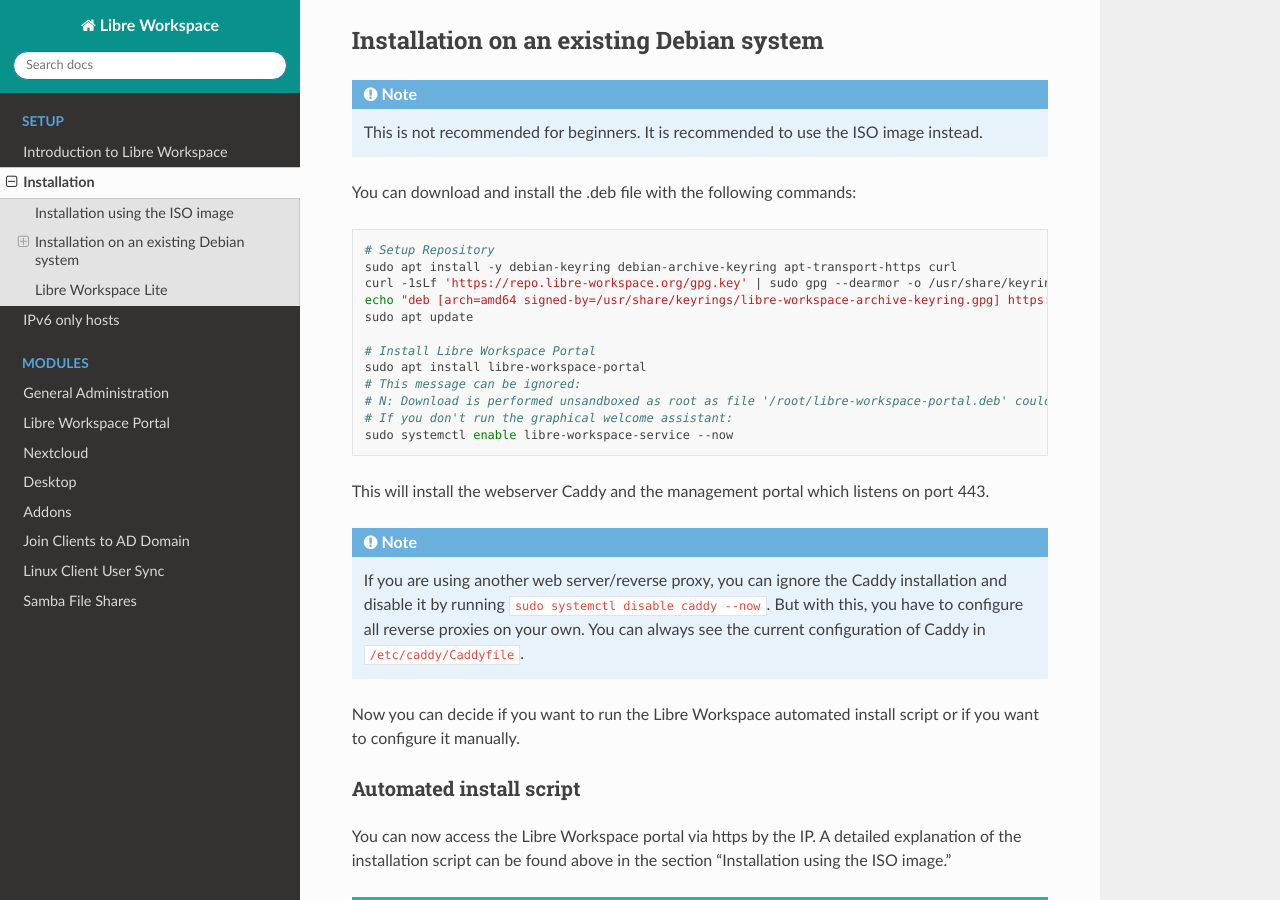
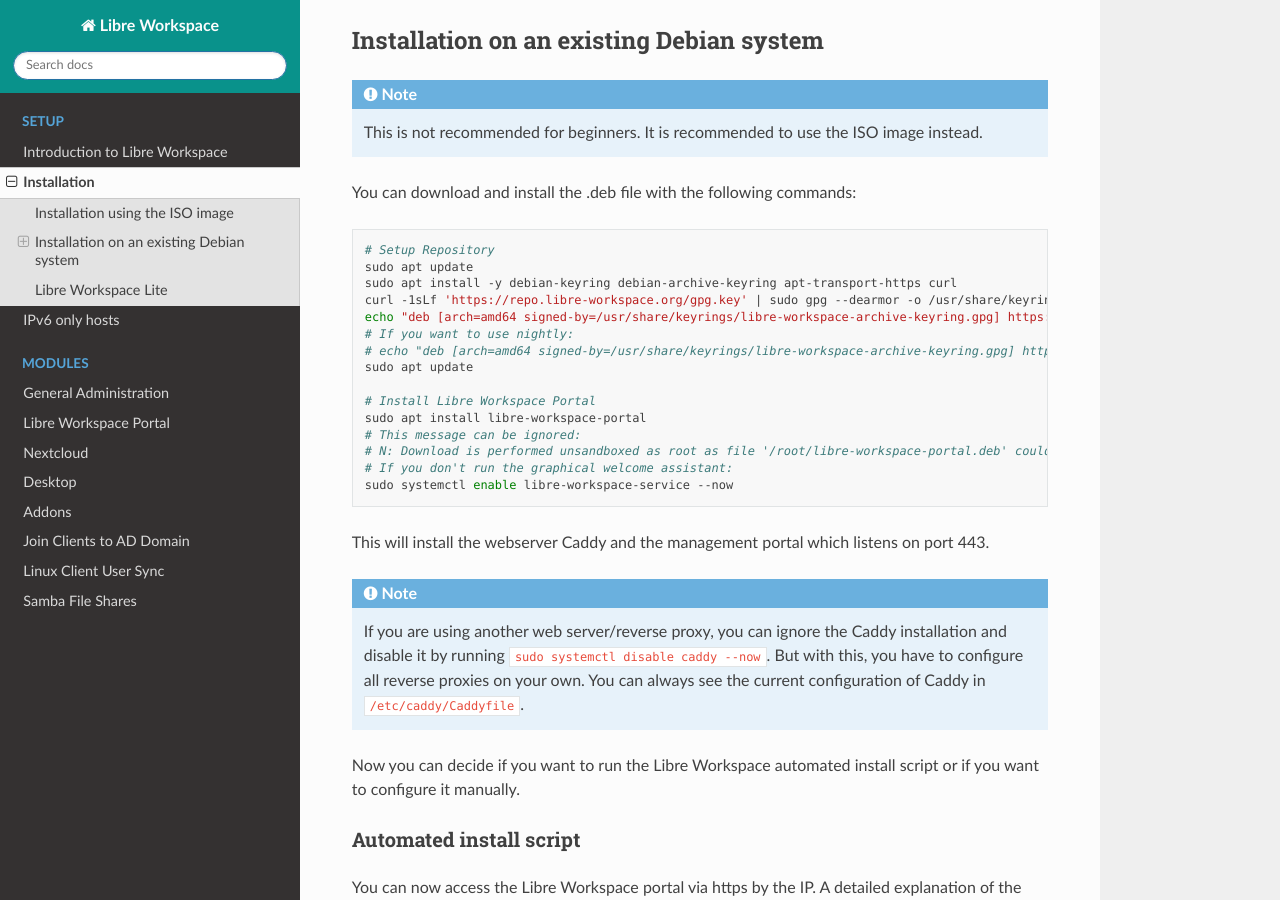
Before and after one commit to Jean28518/libre-workspace, a Sphinx documentation site: the page built from docs/source/setup/installation.rst, in a window 1280 px wide and 900 px high, scrolled down 2008 px. Built offline with Sphinx 7.4.7 and the Read the Docs theme 3.1.0, drawn with Linux system fonts in a browser that asks for light colours.

Commit message:
Update installation instructions to include repository update and optional nightly build setup

```diff
--- a/docs/source/setup/installation.rst
+++ b/docs/source/setup/installation.rst
@@ -66,9 +66,12 @@
 .. code-block:: bash
 
     # Setup Repository
+    sudo apt update
     sudo apt install -y debian-keyring debian-archive-keyring apt-transport-https curl
     curl -1sLf 'https://repo.libre-workspace.org/gpg.key' | sudo gpg --dearmor -o /usr/share/keyrings/libre-workspace-archive-keyring.gpg
     echo "deb [arch=amd64 signed-by=/usr/share/keyrings/libre-workspace-archive-keyring.gpg] https://repo.libre-workspace.org stable main" | sudo tee /etc/apt/sources.list.d/libre-workspace-stable.list > /dev/null
+    # If you want to use nightly:
+    # echo "deb [arch=amd64 signed-by=/usr/share/keyrings/libre-workspace-archive-keyring.gpg] https://repo.libre-workspace.org nightly main" | sudo tee /etc/apt/sources.list.d/libre-workspace-nightly.list > /dev/null
     sudo apt update
 
     # Install Libre Workspace Portal
```
